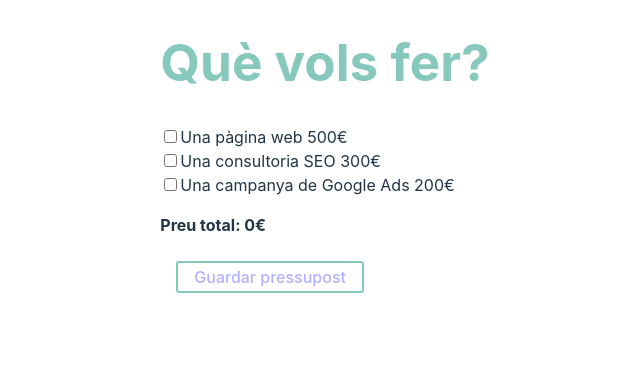
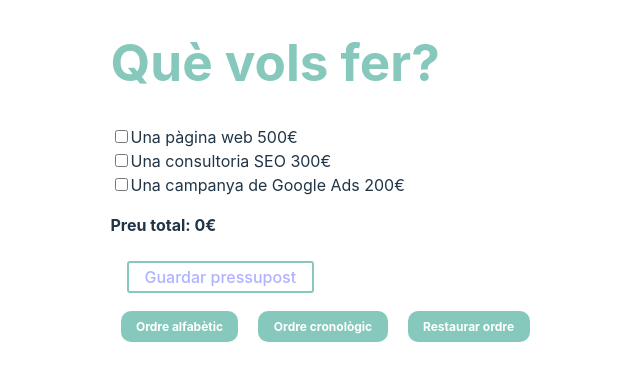
Before and after one commit to DreaRuiz/S7, a React (Vite) app: page /Budget in a window 1280 px wide. Shown: the top 380 px of the page, without its empty margins (340-980 px from the left). Built offline with nearby package versions, Linux system fonts and the light colour scheme.

Commit message:
Exercici 8 (filtrar)

```diff
--- a/src/components/ClientBudget.jsx
+++ b/src/components/ClientBudget.jsx
@@ -1,33 +1,32 @@
 import React from "react";
-/* import { Budget } from "../style/styled"; */
+import { Budget } from "../style/styled";
 
-export function ClientBudget({ // Creo el component ClientBudget amb totes les dades d'un pressupost (li venen per props)
+export function ClientBudget({
+  // Creo el component ClientBudget amb totes les dades d'un pressupost (li venen per props)
   currentTitle,
   currentName,
-  currentDate,
   services,
   numPages,
   numLanguages,
   total,
 }) {
-
-    const formattedDate = String(currentDate.toLocaleDateString("es-ES"));
-
   return (
     <div>
       <div>
-        <label>
+        <Budget>
           <h2>Títol: {currentTitle}</h2>
-          <p>Nom: {currentName}</p>
-          <p>Data: {"data"}</p>
-          <p>Serveis: {services} </p>
           <p>
+            Nom: {currentName}
+            <br />
+            Serveis: {services}
+            <br />
             Pàgines: {numPages}
             <br />
             Idiomes: {numLanguages}
+            <br />
+            Preu final: {total} €
           </p>
-          <p>Preu final: {total} €</p>
-        </label>
+        </Budget>
       </div>
     </div>
   );
--- /dev/null
+++ b/src/components/Filters.jsx
@@ -0,0 +1,46 @@
+import React from "react";
+import { Button, Budget } from "../style/styled";
+
+// FILTRAR ELS PRESSUPOSTOS
+export const Filters = ({ budgetList }) => {
+  // Per ordre alfabètic
+  const orderAlphabetically = () => {
+    const alphabeticallyBudgetList = budgetList
+      .map((item) => item.currentTitle)
+      .sort();
+    console.log(alphabeticallyBudgetList);
+    return alphabeticallyBudgetList;
+  };
+
+  // Per ordre alfabètic
+  const orderDate = () => {
+    const orderByDate = budgetList
+      .map((e) => e)
+      .sort((a, b) => {
+        a.currentDate - b.currentDate;
+        if (a.currentDate < b.currentDate) return 1;
+        else return -1;
+      });
+
+    console.log(orderByDate);
+  };
+  // Restaurar l'ordre
+  const reorder = () => {
+    const restartOrder = budgetList
+      .map((e) => e)
+      .sort((a, b) => {
+        a.currentDate - b.currentDate;
+        if (a.currentDate > b.currentDate) return 1;
+        else return -1;
+      });
+    console.log(restartOrder);
+  };
+
+  return (
+    <div>
+      <Button onClick={orderAlphabetically}>Ordre alfabètic</Button>
+      <Button onClick={orderDate}>Ordre cronològic</Button>
+      <Button onClick={reorder}>Restaurar ordre</Button>
+    </div>
+  );
+};
--- a/src/pages/Budget.jsx
+++ b/src/pages/Budget.jsx
@@ -7,6 +7,7 @@ import { ButtonStart } from "../style/styled";
 import Swal from "sweetalert2";
 import { UserBudget } from "../userBudget";
 import { ClientBudget } from "../components/clientBudget";
+import { Filters } from "../components/Filters";
 
 const getFormattedPrice = (price) => `${price}€ `;
 
@@ -121,7 +122,7 @@ export default function Budget() {
       }
       // GUARDA LA DATA ACTUAL
       const today = new Date();
-      const currentDate = today.toDateString("es-ES");
+      const currentDate = today;
 
       // PASSA LA INFO OBTINGUDA A LA FUNCIÓ SAVEBUDGET
       saveBudget(currentTitle, currentName, currentDate);
@@ -140,7 +141,10 @@ export default function Budget() {
     );
     localStorage.setItem("currentTitle", currentTitle);
     localStorage.setItem("currentName", currentName);
-    localStorage.setItem("currentDate", currentDate);
+    localStorage.setItem(
+      "currentDate",
+      currentDate.toLocaleDateString("es-ES")
+    );
 
     const newBudgetList = [...budgetList];
     newBudgetList.push(userBudget);
@@ -192,8 +196,11 @@ export default function Budget() {
         <ButtonStart onClick={showPopup}>Guardar pressupost</ButtonStart>
       </div>
 
+      {/* // FILTRAR ELS PRESSUPOSTOS */}
+      <Filters key={"buttonsFilter"} budgetList={budgetList}></Filters>
+
+      {/* MOSTRAR PRESSUPOSTOS */}
       <div>
-        {/* MOSTRAR PRESSUPOSTOS */}
         {budgetList !== [] &&
           budgetList.map(
             (
--- a/src/style/styled.js
+++ b/src/style/styled.js
@@ -37,6 +37,12 @@ export const ButtonStart = styled.button`
   padding: 0.25em 1em;
 `;
 
-/* export const Budget = styled.div`
-
-`; */
+export const Budget = styled.div`
+  margin-top: 2vh;
+  margin-bottom: 2vh;
+  margin-right: 10%;
+  padding: 2vh;
+  border: 2px solid #ffd4b2;
+  border-radius: 10px;
+  width: 100%;
+`;
```
